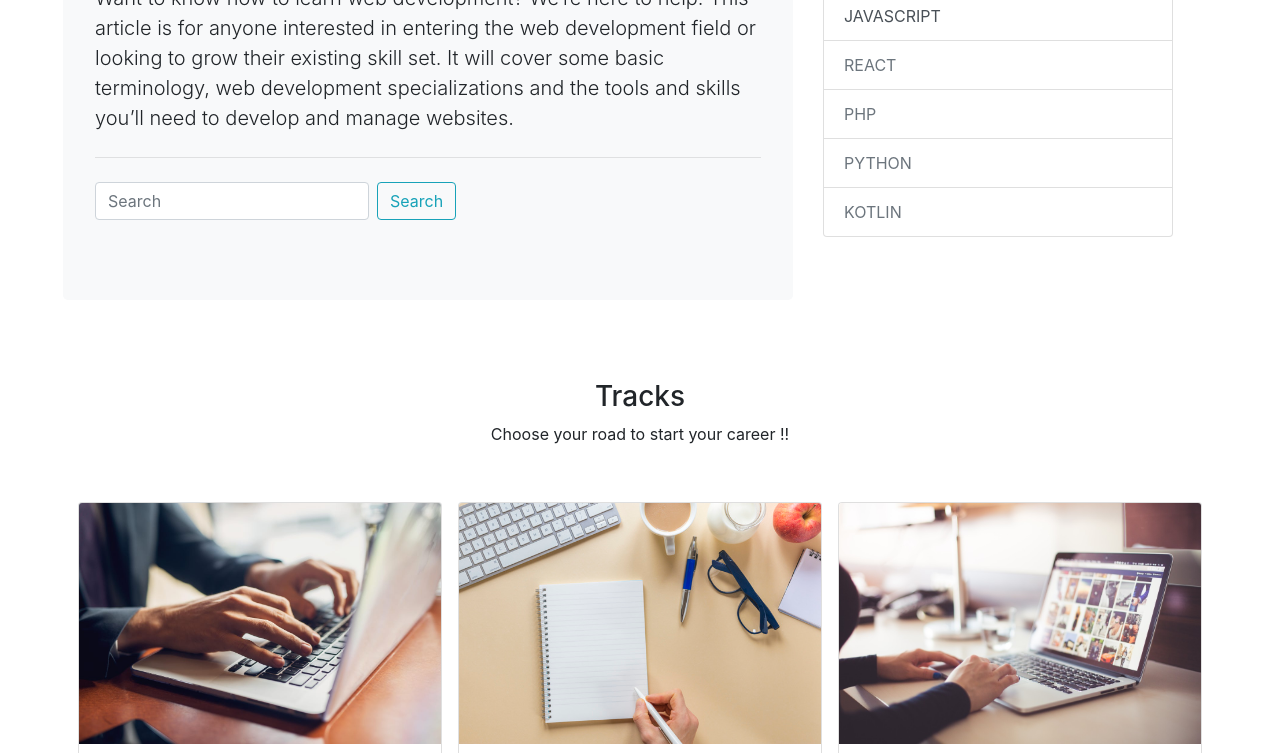
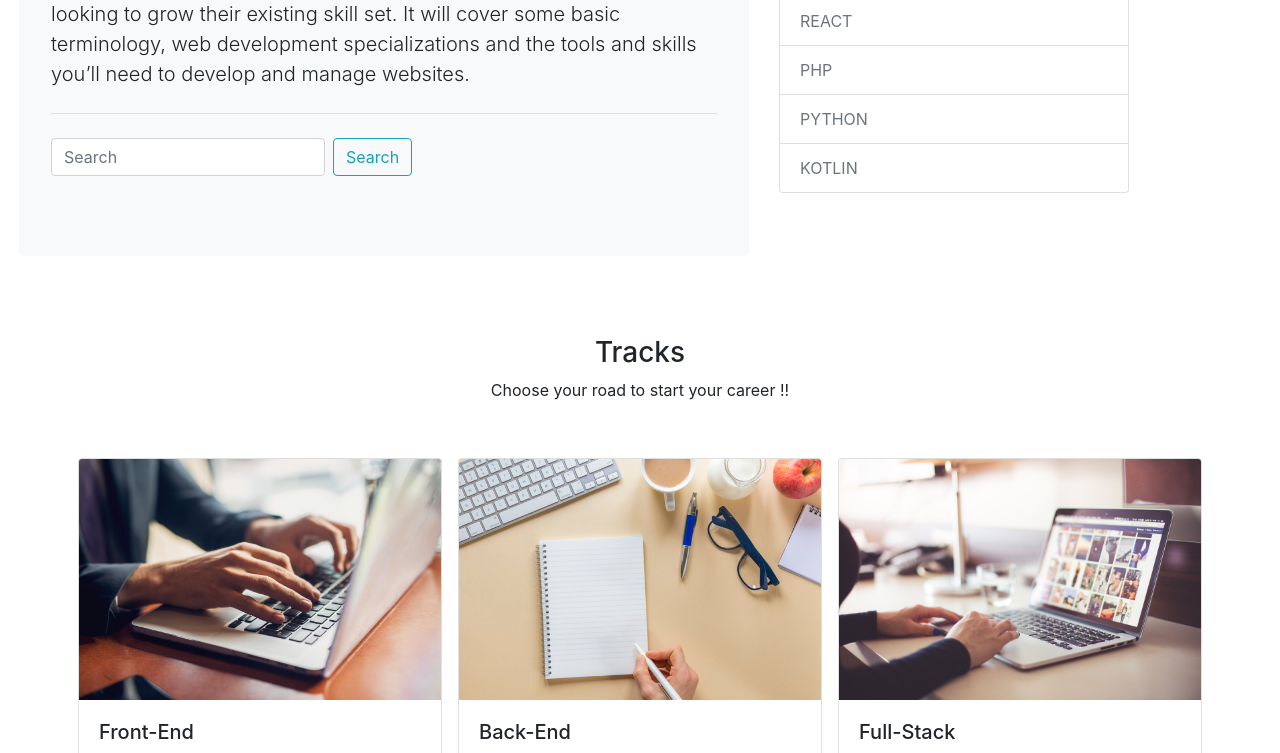
Before and after one commit to NasserWardany/web-time, a plain HTML site: page index.html in a window 1280 px wide. Shown: the part 260-1013 px from the top of the page. Drawn offline with Linux system fonts and the light colour scheme.

Commit message:
Update index.html

```diff
--- a/index.html
+++ b/index.html
@@ -40,7 +40,7 @@
 <!-- end navbar -->
 <!-- ******************************************************************************************************* -->
   <!-- start jumotron -->
-  <div class="container m-5">
+  <div class="container m-1">
     <div class="row">
         <div class="col-lg-8">
             <div class="jumbotron bg-light">
```
